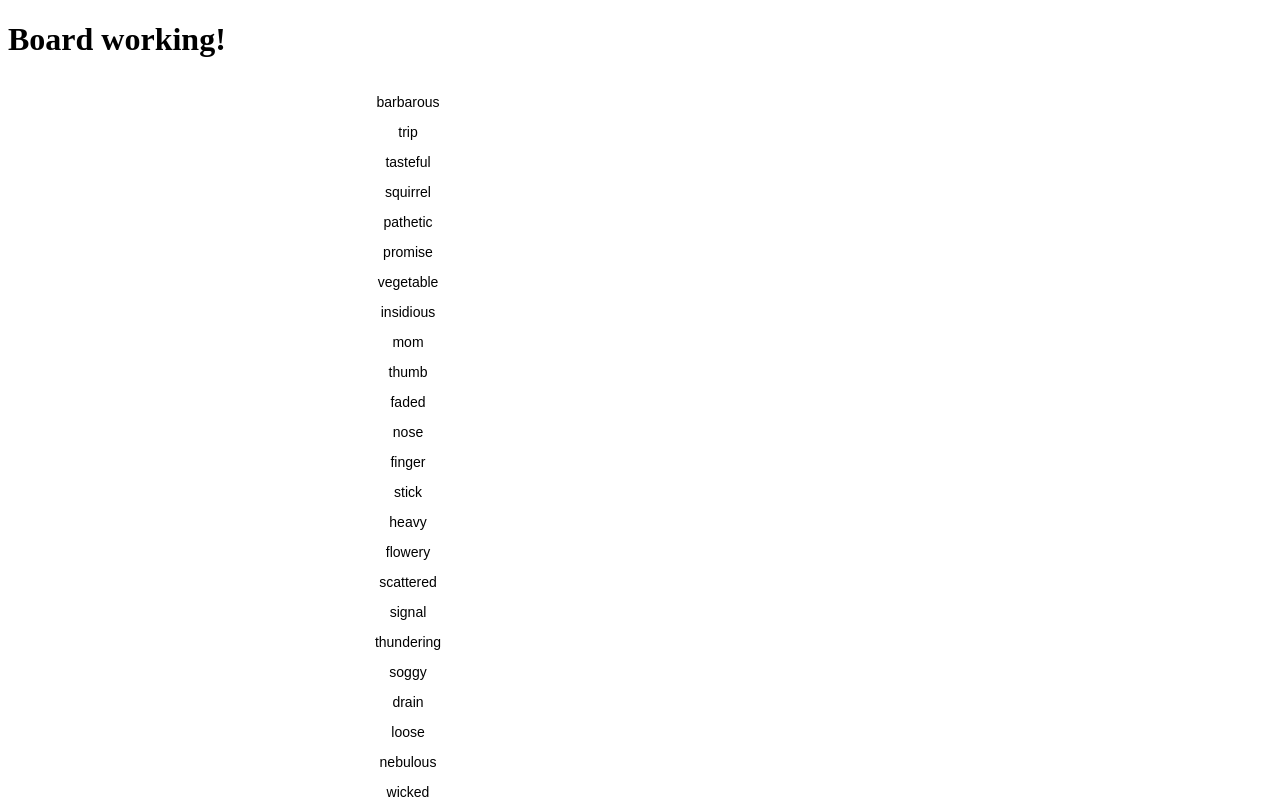
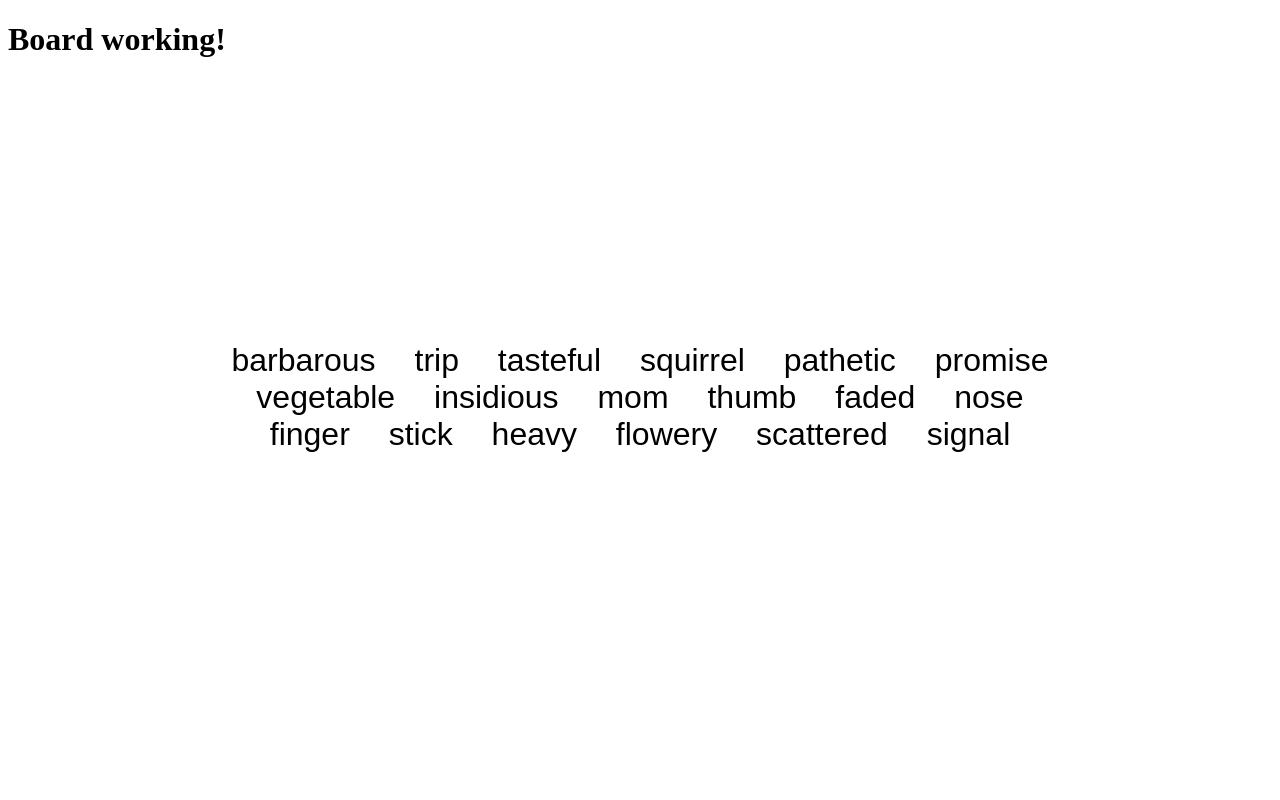
Before and after one commit to eizw/WType, an Angular app in the folder frontend/: page / in a window 1280 px wide. Shown: the top 800 px of the page. Built offline with nearby package versions, Linux system fonts and the light colour scheme.

Commit message:
Styled .word-container (3 lines)

```diff
--- a/frontend/src/app/board/board.component.css
+++ b/frontend/src/app/board/board.component.css
@@ -3,8 +3,18 @@
 }
 
 .word-container {
+    position: absolute;
+    top: 50%;
+    left: 50%;
+    transform: translate(-50%, -50%);
     display: block;
-    width: 50rem;
     align-items: center;
+    text-align: center;
+    width: 70vw;
+    height: 117px;
     overflow: hidden;
 }
+
+app-word {
+    margin: 15px;
+}
--- a/frontend/src/app/word/word.component.css
+++ b/frontend/src/app/word/word.component.css
@@ -1,7 +1,7 @@
 
 
-p {
+span {
     text-align: center;
-    font-size: 14px;
+    font-size: 32px;
     font-family: sans-serif;
 }
--- a/frontend/src/app/word/word.component.ts
+++ b/frontend/src/app/word/word.component.ts
@@ -6,9 +6,9 @@ import { Component, Input } from '@angular/core';
   schemas: [CUSTOM_ELEMENTS_SCHEMA],
   imports: [],
   template: `
-    <p>
+    <span>
       {{ value }}
-    </p>
+    </span>
   `,
   styleUrl: './word.component.css'
 })
```
